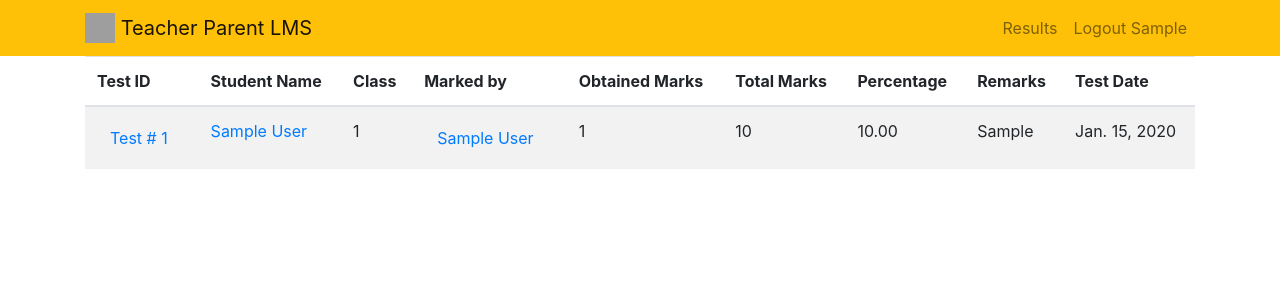
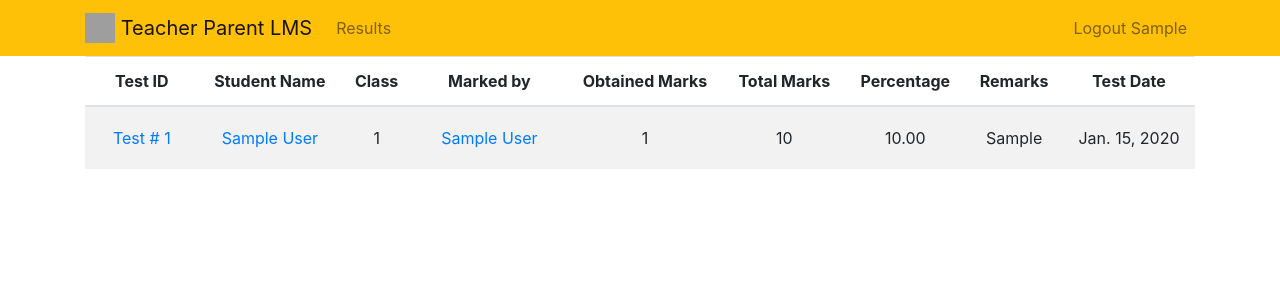
Before and after one commit to AzhakAnwar/db-project, a Django app: page /tests/ in a window 1280 px wide. Shown: the top 300 px of the page. Run offline with Django 3.2, Linux system fonts and the light colour scheme; a user stored in the database is signed in; tables that the repository leaves empty hold one stand-in row (values such as "Sample post"); some libraries are stand-ins or nearby versions; grey boxes are pictures that could not be loaded.

Commit message:
Completed

```diff
--- a/db_project/settings.py
+++ b/db_project/settings.py
@@ -23,7 +23,7 @@ BASE_DIR = os.path.dirname(os.path.dirname(os.path.abspath(__file__)))
 SECRET_KEY = '%+380y$3-4u8mnni*72s9xvupuio0j32cx+k4=$afgl=8@p&w-sdhvbdsdkjgsid0967ryhb'
 
 # SECURITY WARNING: don't run with debug turned on in production!
-DEBUG = True
+DEBUG = False
 
 ALLOWED_HOSTS = ['lms.pythonanywhere.com']
 
@@ -103,6 +103,8 @@ AUTH_PASSWORD_VALIDATORS = [
 
 AUTH_USER_MODEL = 'users.CustomUser'
 
+LOGIN_URL = '/login/'
+
 # Internationalization
 # https://docs.djangoproject.com/en/3.0/topics/i18n/
 
--- a/test_conducts/templates/s_id.html
+++ /dev/null
@@ -1 +0,0 @@
-{{tests}}
--- a/test_conducts/templates/tests.html
+++ b/test_conducts/templates/tests.html
@@ -2,24 +2,24 @@
 
 {% block content %}
 {% if tests %}
-<table class="table table-striped table-hover">
+<table class="table table-striped table-hover" >
     <thead>
         <tr>
-            <th scope="col">Test ID</th>
-            <th scope="col">Student Name</th>
-            <th scope="col">Class</th>
-            <th scope="col">Marked by</th>
-            <th scope="col">Obtained Marks</th>
-            <th scope="col">Total Marks</th>
-            <th scope="col">Percentage</th>
-            <th scope="col">Remarks</th>
-            <th scope="col">Test Date</th>
+            <th scope="col" style="text-align: center;">Test ID</th>
+            <th scope="col" style="text-align: center;">Student Name</th>
+            <th scope="col" style="text-align: center;">Class</th>
+            <th scope="col" style="text-align: center;">Marked by</th>
+            <th scope="col" style="text-align: center;">Obtained Marks</th>
+            <th scope="col" style="text-align: center;">Total Marks</th>
+            <th scope="col" style="text-align: center;">Percentage</th>
+            <th scope="col" style="text-align: center;">Remarks</th>
+            <th scope="col" style="text-align: center;">Test Date</th>
         </tr>
     </thead>
     <tbody>
         {% for test in tests %}
         <tr>
-            <td>
+            <td class="align-middle" style="text-align: center;">
                 <form method="POST">
                     {% csrf_token %}
                     <input type="hidden" name="test_detail" value="{{test.test_id_id}}">
@@ -27,7 +27,7 @@
                 </form>
 
             </td>
-            <td>
+            <td class="align-middle" style="text-align: center;">
                 {% comment %}
                 <form method="POST">
                     {% csrf_token %}
@@ -37,19 +37,19 @@
                 {% endcomment %}
                 <a href="{% url 's_tests' test.student_id_id %}">{{test.student_id}}</a>
             </td>
-            <td>{{test.test_id.standard}}</td>
-            <td>
+            <td class="align-middle" style="text-align: center;">{{test.test_id.standard}}</td>
+            <td class="align-middle" style="text-align: center;">
                 <form method="POST">
                     {% csrf_token %}
                     <input type="hidden" name="instructor" value="{{test.test_id.teacher_id_id}}">
                     <button class="btn btn-link">{{test.test_id.teacher_id}}</button>
                 </form>
             </td>
-            <td>{{test.obtained_marks}}</td>
-            <td>{{test.test_id.total_marks}} </td>
-            <td>{{test.percentage|floatformat:"2"}}</td>
-            <td>{{test.remarks}}</td>
-            <td>{{test.test_id.date}}</td>
+            <td class="align-middle" style="text-align: center;">{{test.obtained_marks}}</td>
+            <td class="align-middle" style="text-align: center;">{{test.test_id.total_marks}} </td>
+            <td class="align-middle" style="text-align: center;">{{test.percentage|floatformat:"2"}}</td>
+            <td class="align-middle" style="text-align: center;">{{test.remarks}}</td>
+            <td class="align-middle" style="text-align: center;">{{test.test_id.date}}</td>
         </tr>
         {% endfor %}
     </tbody>
@@ -58,15 +58,15 @@
 <table class="table table-striped table-hover">
     <thead>
         <tr>
-            <th scope="col">Instructor Name</th>
-            <th scope="col">Phone No.</th>
+            <th scope="col" style="text-align: center;">Instructor Name</th>
+            <th scope="col" style="text-align: center;">Phone No.</th>
         </tr>
     </thead>
     <tbody>
         {% for i in instructor %}
         <tr>
-            <td>{{i.name}}</td>
-            <td>{{i.phone}}</td>
+            <td class="align-middle" style="text-align: center;">{{i.name}}</td>
+            <td class="align-middle" style="text-align: center;">{{i.phone}}</td>
         </tr>
         {% endfor %}
     </tbody>
@@ -75,19 +75,19 @@
 <table class="table table-striped table-hover">
     <thead>
         <tr>
-            <th scope="col">Test ID</th>
-            <th scope="col">Subject</th>
-            <th scope="col">Total Marks</th>
-            <th scope="col">Date</th>
+            <th scope="col" style="text-align: center;">Test ID</th>
+            <th scope="col" style="text-align: center;">Subject</th>
+            <th scope="col" style="text-align: center;">Total Marks</th>
+            <th scope="col" style="text-align: center;">Date</th>
         </tr>
     </thead>
     <tbody>
         {% for i in test %}
         <tr>
-            <td>{{i.test_id}}</td>
-            <td>{{i.subject}}</td>
-            <td>{{i.total_marks}}</td>
-            <td>{{i.date|date:'M j Y'}}</td>
+            <td class="align-middle" style="text-align: center;">{{i.test_id}}</td>
+            <td class="align-middle" style="text-align: center;">{{i.subject}}</td>
+            <td class="align-middle" style="text-align: center;">{{i.total_marks}}</td>
+            <td class="align-middle" style="text-align: center;">{{i.date|date:'M j Y'}}</td>
         </tr>
         {% endfor %}
     </tbody>
--- a/test_conducts/views.py
+++ b/test_conducts/views.py
@@ -1,3 +1,4 @@
+from django.db.models.aggregates import Avg, Sum
 from test_conducts.forms import TestForm
 from django.shortcuts import get_list_or_404, redirect, render
 from .models import Conduct, StudentTests
@@ -44,7 +45,17 @@ def s_tests(request, s_id):
     # print(qr.query)       # this query uses inner join
     records = get_list_or_404(Conduct.objects.select_related('test_id'), Q(
         student_id=request.user.id) | Q(student_id__parent_id=request.user.id), student_id=s_id)
-    return render(request, 'tests.html', {'tests': records})
+    total_percentage = 0.0
+    for record in records:
+        total_percentage += record.percentage
+    avg_percentage = total_percentage / len(records)
+    student = Student.objects.get(pk=s_id)
+    return render(request, 'reportcard.html',
+                  {
+                      'student': student,
+                      'avg_percent': avg_percentage,
+                      'tests': records
+                  })
 
 
 @login_required
--- a/users/templates/base.html
+++ b/users/templates/base.html
@@ -46,14 +46,16 @@
                     </li>
                     {% endif %}
                     {% endif %}
+
+                    {% if user.is_authenticated %}
+                    <li class="nav-item">
+                        <a class="nav-link" href="{% url 'tests' %}">Results</a>
+                    </li>
+                    {% endif %}
                 </ul>
 
                 <ul class="navbar-nav ml-auto">
                     {% if user.is_authenticated %}
-                    <li class="nav-item">
-                        <a class="nav-link" href="{% url 'tests' %}">Results</a>
-                    </li>
-
                     <li class="nav-item">
                         <a href="#" onclick="$('#signOutBtn').click()" class="nav-link">Logout {{user.first_name}} </a>
                         <form style='display: none;' method="POST" action="{% url 'logoutuser' %}">
--- a/users/templates/home.html
+++ b/users/templates/home.html
@@ -6,7 +6,7 @@
     <div class="col-md-7 text-center">
         <h1>Hello
             {% if user.is_authenticated %}
-            {{user.get_full_name}}
+            {{user.get_full_name.title}}
             {% else %}
             There
             {% endif %}
```
Also changed, not shown: test_conducts/templates/instructor.html (deleted, +0 -19 lines), test_conducts/templates/reportcard.html (added, +74 -0 lines).
